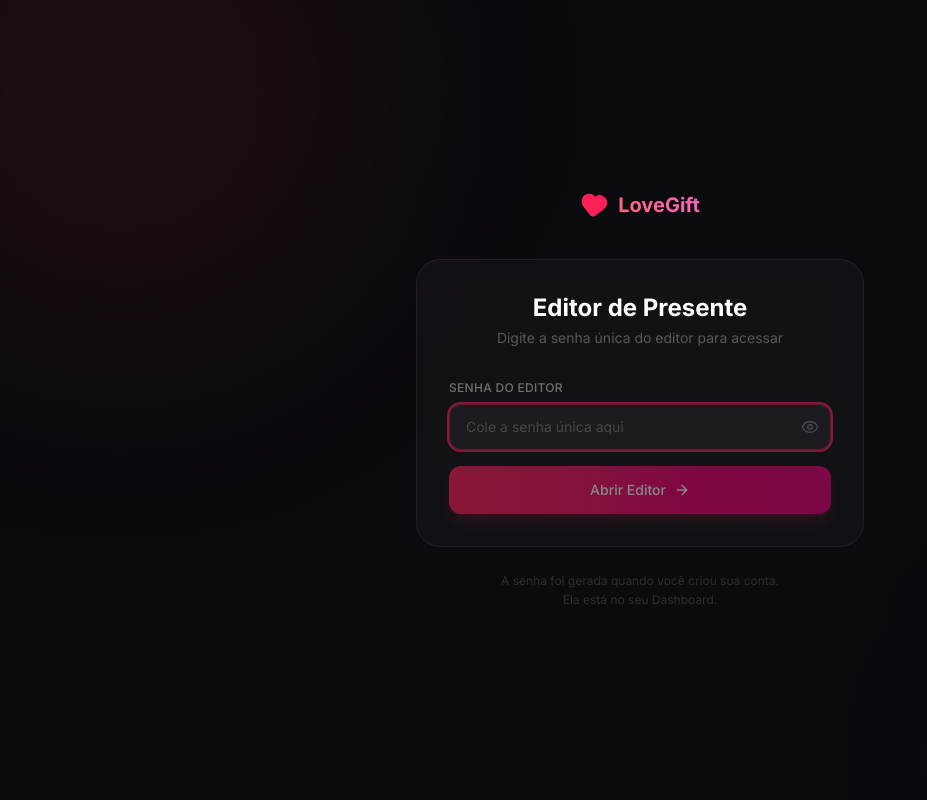
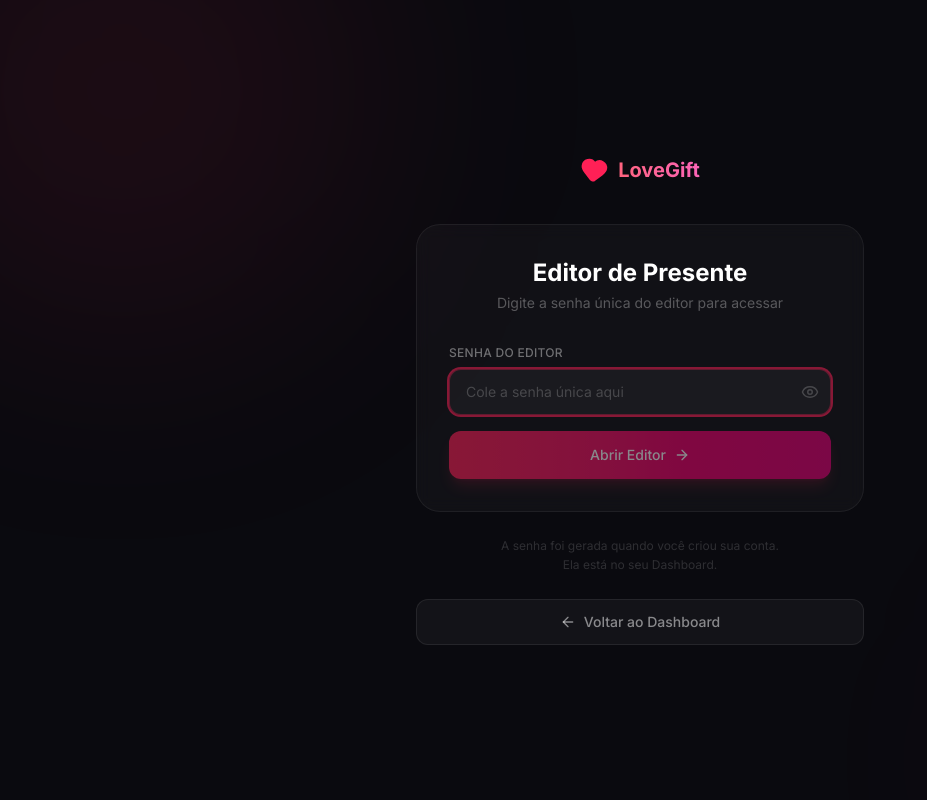
Before and after one commit to MarceloAugusto777/lovegift, a Next.js app: page /gift/edit/1/auth in a window 1280 px wide. Shown: the whole page, without its empty margins (0-927 px from the left). Built offline with nearby package versions, Linux system fonts and the light colour scheme; a web font is replaced by a local one.

Commit message:
feat: add back to dashboard button on editor auth page

```diff
--- a/src/app/gift/edit/[slug]/auth/page.tsx
+++ b/src/app/gift/edit/[slug]/auth/page.tsx
@@ -3,7 +3,7 @@
 import { useState } from 'react'
 import { useParams, useRouter } from 'next/navigation'
 import { motion } from 'framer-motion'
-import { Heart, Eye, EyeOff, Loader2, ArrowRight } from 'lucide-react'
+import { Heart, Eye, EyeOff, Loader2, ArrowRight, ArrowLeft } from 'lucide-react'
 
 export default function EditorAuthPage() {
   const params = useParams()
@@ -82,6 +82,11 @@ export default function EditorAuthPage() {
           A senha foi gerada quando você criou sua conta.<br />
           Ela está no seu Dashboard.
         </p>
+
+        <button onClick={() => router.push('/dashboard')}
+          className="mt-6 w-full py-3 bg-white/[0.04] border border-white/[0.08] text-white/50 hover:text-white/80 hover:bg-white/[0.06] rounded-xl text-sm font-medium flex items-center justify-center gap-2 transition-all">
+          <ArrowLeft size={16} /> Voltar ao Dashboard
+        </button>
       </motion.div>
     </div>
   )
```
